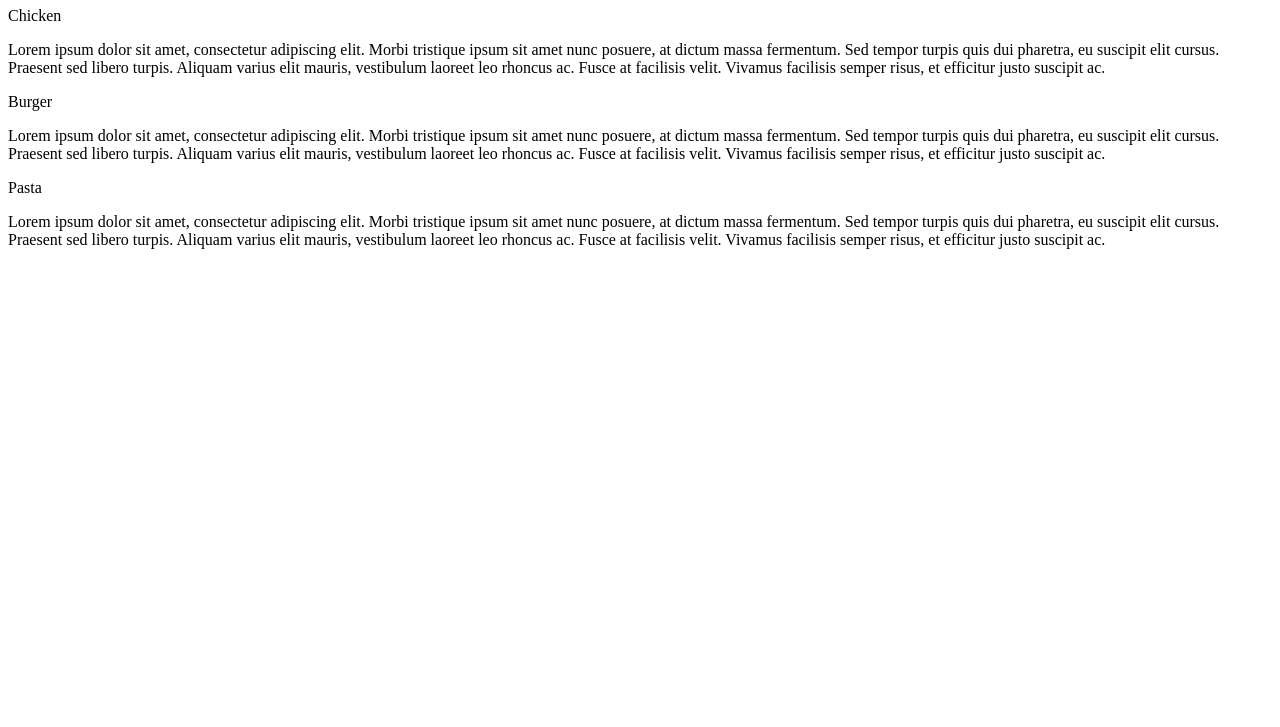
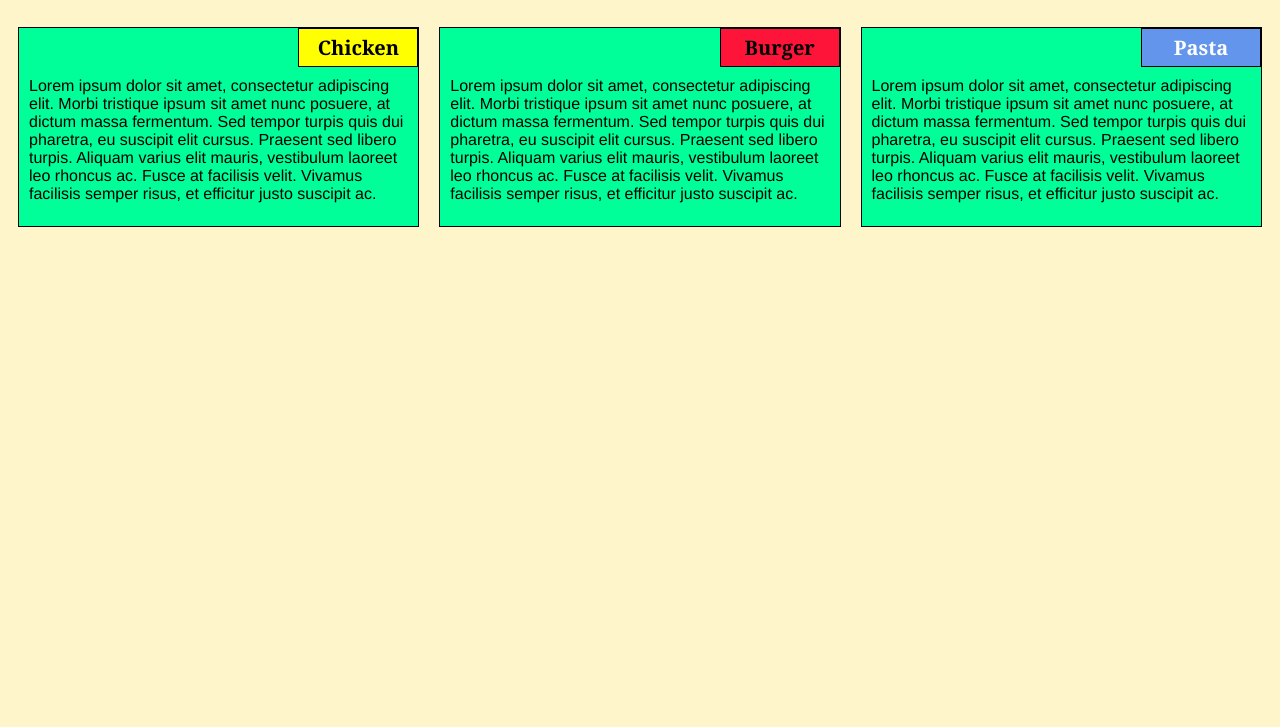
Before and after one commit to atulgawhane/coursera-assignments, a plain HTML site: page module2-sol/index.html in a window 1280 px wide. Shown: the part 73-800 px from the top of the page. Drawn offline with Linux system fonts and the light colour scheme.

Commit message:
final updation done ready to upload

```diff
--- a/module2-sol/index.html
+++ b/module2-sol/index.html
@@ -6,8 +6,9 @@
 
 	<meta name="viewport" content="width=device-width, initial-scale=1">
 
-	<link rel="stylesheet" type="text/css" href="css/styles.css">
+	<link rel="stylesheet" type="text/css" href="css/module2.css">
 	<title>The Menu</title>
+
 
 </head>
 <body>
```
